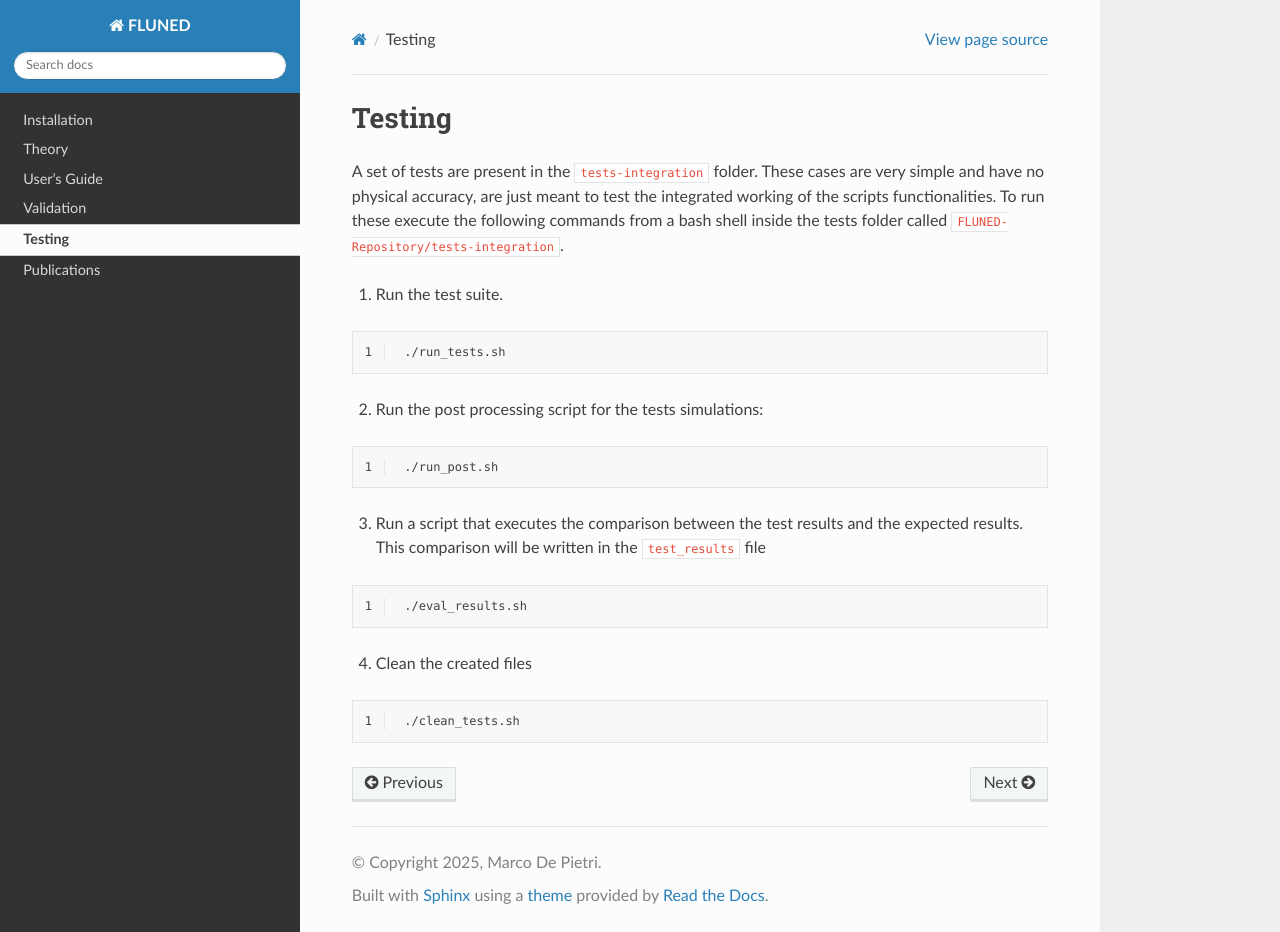
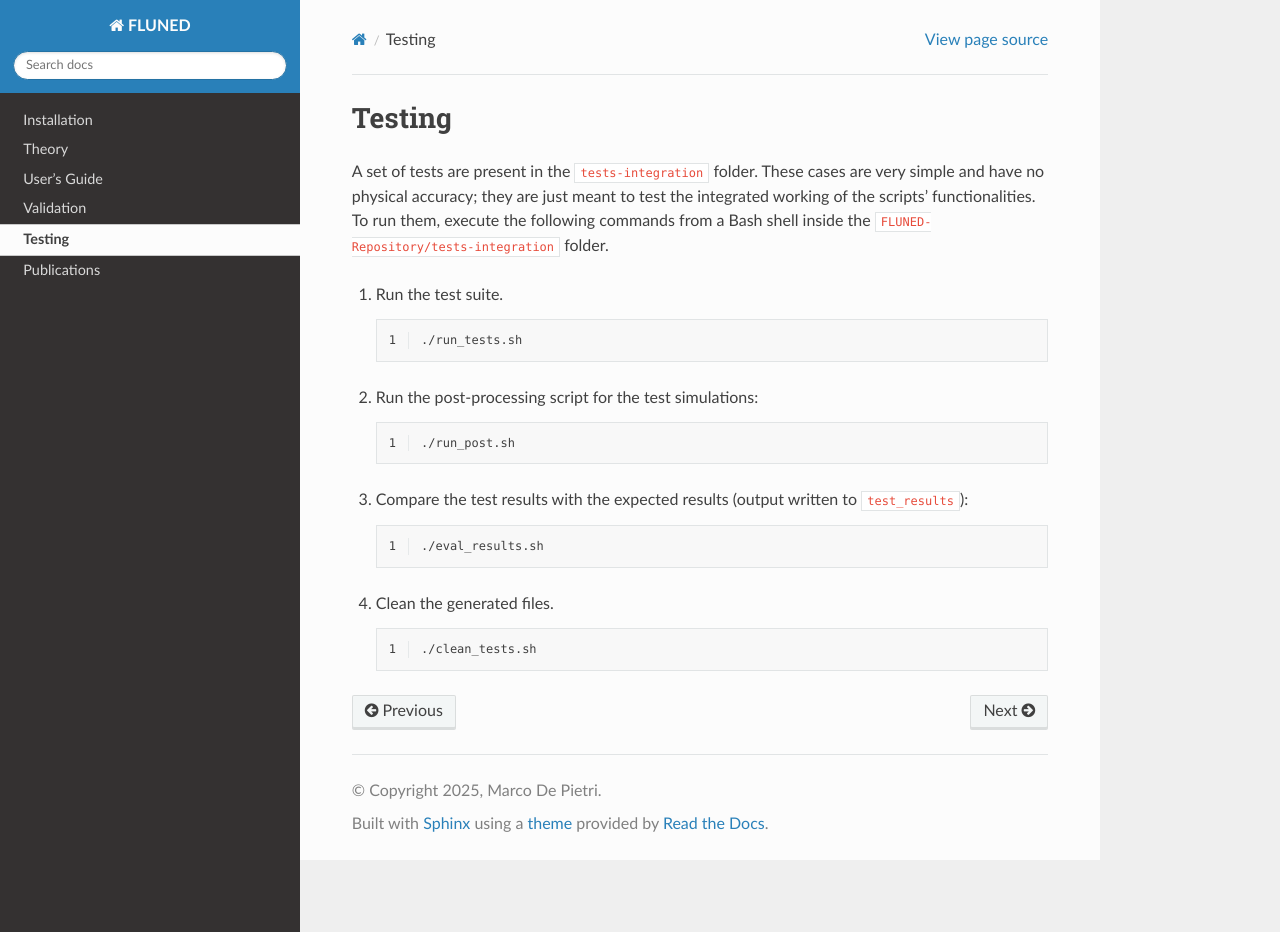
Before and after one commit to marco-de-pietri/FLUNED-repository, a Sphinx documentation site: the page built from docs/source/testing.rst, in a window 1280 px wide and 932 px high. Built offline with Sphinx 7.4.7 and the Read the Docs theme 3.1.0, drawn with Linux system fonts in a browser that asks for light colours; pages that are not in the unit, such as notebooks, are missing from menus.

```diff
--- a/docs/source/testing.rst
+++ b/docs/source/testing.rst
@@ -1,37 +1,35 @@
-
 =======
 Testing
 =======
 
-
-
-A set of tests are present in the ``tests-integration`` folder. These cases are very simple and have no physical accuracy, are just meant to test the integrated working of the scripts functionalities.
-To run these execute the following commands from a bash shell inside the tests folder called ``FLUNED-Repository/tests-integration``.
+A set of tests are present in the ``tests-integration`` folder.
+These cases are very simple and have no physical accuracy; they are just meant to test the integrated working of the scripts' functionalities.
+To run them, execute the following commands from a Bash shell inside the ``FLUNED-Repository/tests-integration`` folder.
 
 1. Run the test suite.
 
-.. code-block:: bash
-   :linenos:
+   .. code-block:: bash
+      :linenos:
 
-    ./run_tests.sh
+      ./run_tests.sh
 
-2. Run the post processing script for the tests simulations:
+2. Run the post-processing script for the test simulations:
 
-.. code-block:: bash
-   :linenos:
+   .. code-block:: bash
+      :linenos:
 
-    ./run_post.sh
+      ./run_post.sh
 
-3. Run a script that executes the comparison between the test results and the expected results. This comparison will be written in the ``test_results`` file
+3. Compare the test results with the expected results (output written to ``test_results``):
 
-.. code-block:: bash
-   :linenos:
+   .. code-block:: bash
+      :linenos:
 
-    ./eval_results.sh
+      ./eval_results.sh
 
-4. Clean the created files
+4. Clean the generated files.
 
-.. code-block:: bash
-   :linenos:
+   .. code-block:: bash
+      :linenos:
 
-    ./clean_tests.sh
+      ./clean_tests.sh
```
Also changed, not shown: README.md (+1 -1 lines), docs/source/installation.rst (+3 -4 lines), docs/source/validation.rst (+8 -8 lines).
